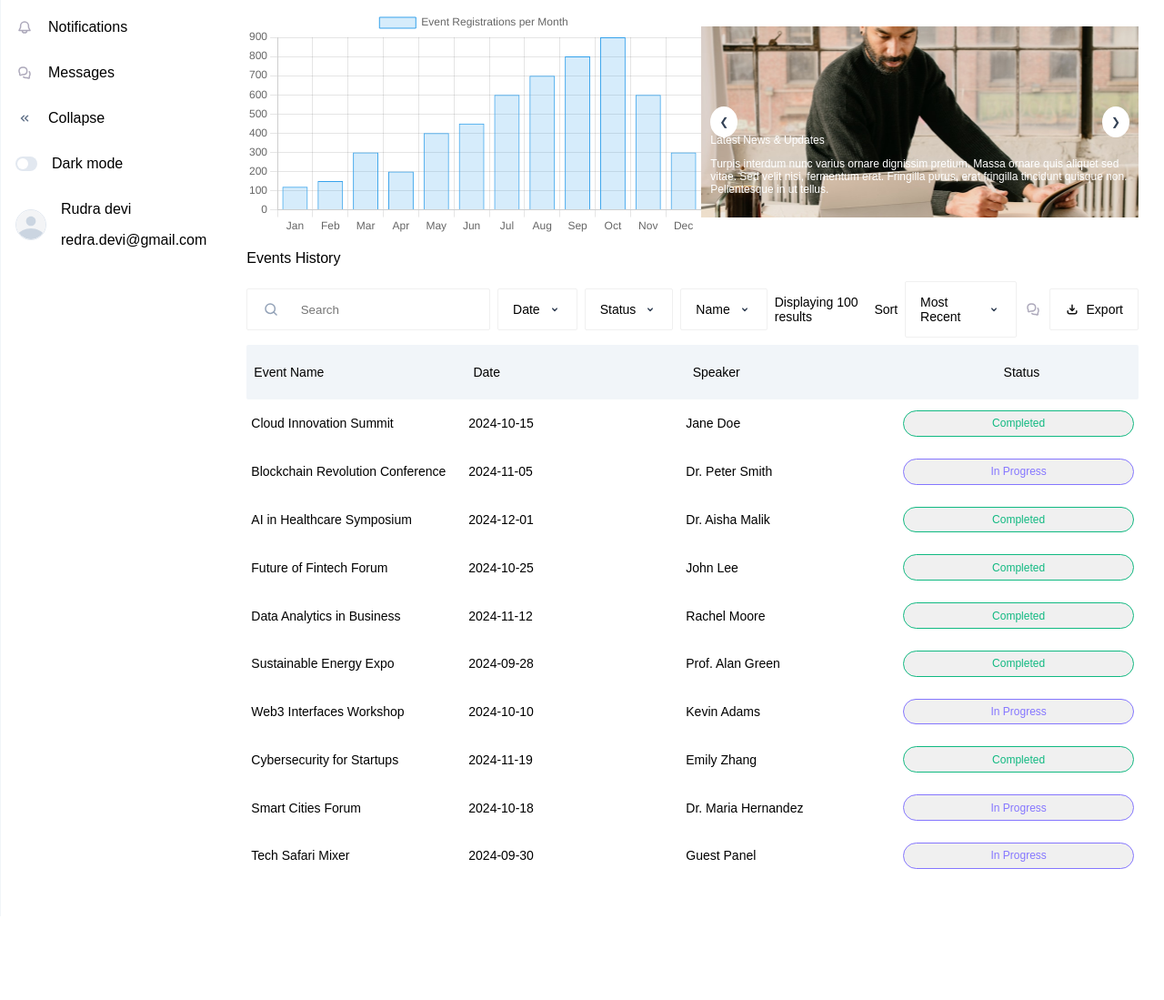
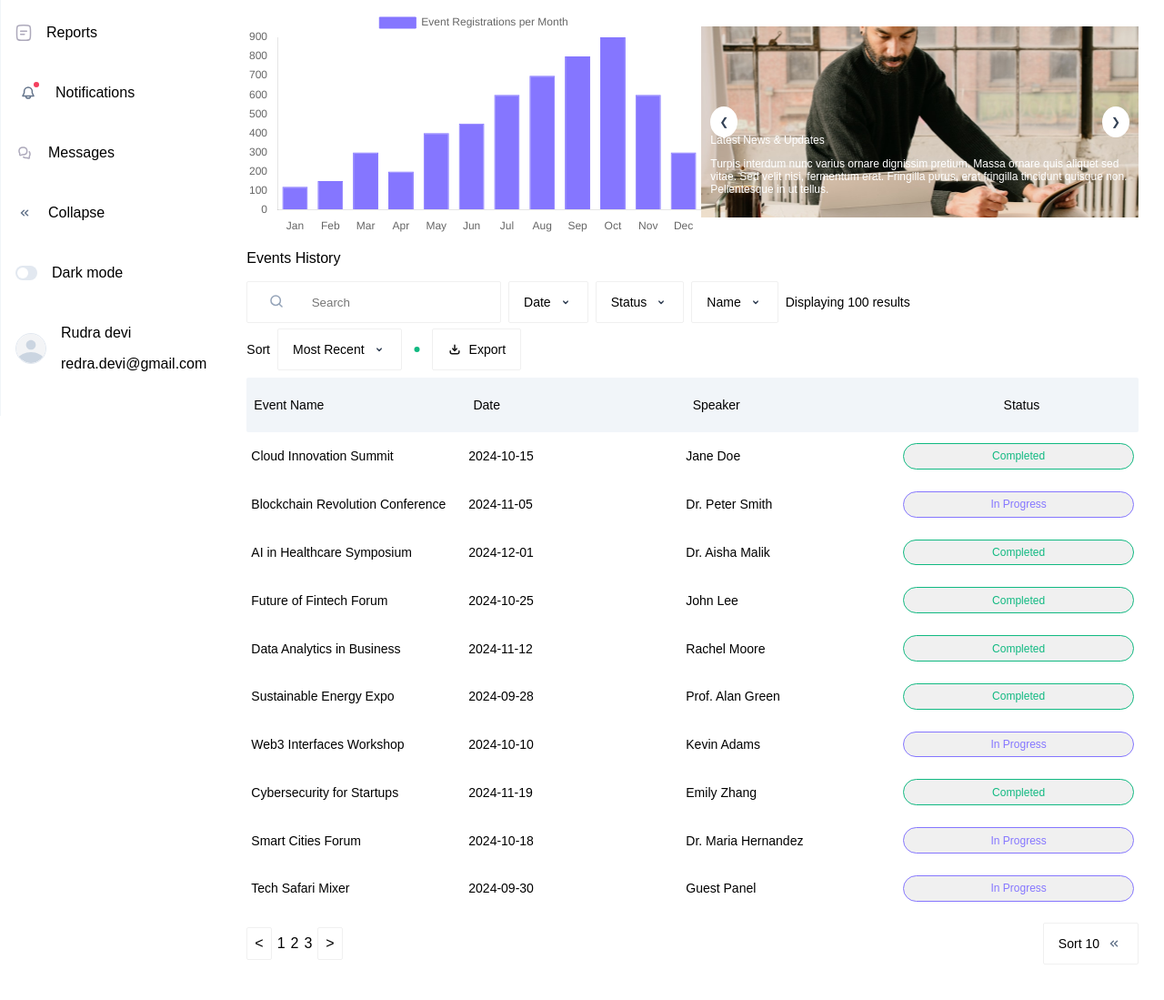
Before and after one commit to ikegwuonu/AlphaTwelve, a website: page index.html in a window 1280 px wide. Shown: the part 271-1370 px from the top of the page at 91% size. Before the commit the page ends 1278 px from the top, so only its background shows below. Drawn offline with nearby package versions, Linux system fonts and the light colour scheme.

Commit message:
second commit

```diff
--- a/dummy.js
+++ b/dummy.js
@@ -1,4 +1,4 @@
-const eventsData = [
+const mainData = [
     { eventName: "Cloud Innovation Summit", date: "2024-10-15", speaker: "Jane Doe", status: "Completed" },
     { eventName: "Blockchain Revolution Conference", date: "2024-11-05", speaker: "Dr. Peter Smith", status: "In Progress" },
     { eventName: "AI in Healthcare Symposium", date: "2024-12-01", speaker: "Dr. Aisha Malik", status: "Completed" },
@@ -66,8 +66,11 @@ function closeModal() {
     modal.style.display = "none";}
 }
 
-// Loop through the eventsData array
+function myFunction(eventsData){
+    data.textContent="";
+    // Loop through the eventsData array
 for (let i = 0; i < 10; i++) {
+
     const event = eventsData[i]; // Get the current event object
 
     // Create a new div for each event
@@ -95,8 +98,52 @@ for (let i = 0; i < 10; i++) {
     div.appendChild(p4);
 
     // Append the div to the data container
+
     data.appendChild(div);
 
     // Add event listener for the modal to open on click
     div.addEventListener('click', () => openModal(event.eventName, event.date, event.speaker, event.status));
-}
+};
+};
+
+const sortDate=document.querySelector('.sortDate');
+
+sortDate.addEventListener('click',()=>{
+
+   var eventsData=mainData.sort((a,b)=>new Date(a.date)-new Date(b.date));
+   return myFunction(eventsData);
+});
+const sortDate1=document.querySelector('.sortDate1');
+
+sortDate1.addEventListener('click',()=>{
+
+   var eventsData=mainData.sort((a,b)=>new Date(b.date)-new Date(a.date));
+   return myFunction(eventsData);
+});
+const sortStatus=document.getElementById('sortStatus');
+
+sortStatus.addEventListener('click',()=>{
+
+    var eventsData= mainData.sort((a,b)=>a.status.localeCompare(b.status));
+    return myFunction(eventsData);
+    console.log('out');
+});
+const sortName=document.getElementById('sortName');
+
+sortName.addEventListener('click',()=>{
+    var eventsData=mainData.sort((a,b)=>a.eventName.localeCompare(b.eventName));
+    return myFunction(eventsData);
+});
+formsubmit=document.getElementById('formsubmit');
+formsubmit.addEventListener('submit',function (event){
+    event.preventDefault();
+    const input=document.getElementById('input').value.toLowerCase();
+   var eventsData=mainData.filter((item)=>item.eventName.toLowerCase().includes(input));
+   return myFunction(eventsData);
+
+})
+// function fiiter(){
+//     const input=document.getElementById('input').value;
+//    var eventsData=mainData.filter((item)=>item.eventName==input);
+//    return myFunction(eventsData);
+// };
--- a/index.html
+++ b/index.html
@@ -7,8 +7,9 @@
     <link rel="stylesheet" href="style.css" />
     <script src="https://cdn.jsdelivr.net/npm/chart.js"></script>
 
+
   </head>
-  <body>
+  <body onload="myFunction(mainData)">
     <div class="container">
       <nav class="sidebar">
         <div class="logo"><img src="images/Logo.svg" alt="icon" /></div>
@@ -39,7 +40,7 @@
           </li>
           <li class="">
             <a href="#" class="go">
-              <img src="images/bell (1).svg" alt="icon" />
+              <img src="images/Nav Item.svg" alt="icon" />
               <p class="go">Notifications</p>
             </a>
           </li>
@@ -78,6 +79,7 @@
       <main class="main-content">
         <header>
           <p>Welcome! Here’s your summary</p>
+          <img class="none" src="images/solar_hamburger-menu-broken.svg" alt="icon">
 
         </header>
         <div class="overview-cards">
@@ -139,20 +141,20 @@
             <p>Events History</p>
             <div class=" wrap">
                 <div class="flex">
-                    <form action="" class="flex pad">
-                        <img src="images/search.svg" alt="icon">
-                        <input type="text" placeholder="Search">
+                    <form action="" id="formsubmit" class="flex pad">
+                        <button type="submit"><img src="images/search.svg" alt="icon" ></button>
+                        <input type="text" placeholder="Search" id="input">
 
                     </form>
-                    <div class="flex pad">
+                    <div class="flex pad sortDate">
                         <p>Date</p>
                         <img src="images/chevron-down.svg" alt="icon">
                     </div>
-                    <div class="flex pad">
+                    <div class="flex pad" id="sortStatus">
                         <p>Status</p>
                         <img src="images/chevron-down.svg" alt="icon">
                     </div>
-                    <div class="flex pad">
+                    <div class="flex pad" id="sortName">
                         <p>Name</p>
                         <img src="images/chevron-down.svg" alt="icon">
                     </div>
@@ -160,11 +162,11 @@
                 </div>
                 <div class="flex">
                     <p>Sort</p>
-                <div class="flex pad">
+                <div class="flex pad sortDate1">
                     <p>Most Recent</p>
                     <img src="images/chevron-down.svg" alt="icon">
                 </div>
-                <img src="images/double-chat-bubble.svg" alt="icon">
+                <img src="images/Status Dot.svg" alt="icon">
                 <div class="flex pad">
 
                     <img src="images/download.svg" alt="icon">
@@ -182,6 +184,20 @@
             </div>
             <div class="data"></div>
 
+            <div class="pagination">
+                <div >
+                    <p class="pad" style="padding: 0.5rem;"><</p>
+                    <p>1</p>
+                    <p>2</p>
+                    <p>3</p>
+                    <p class="pad" style="padding: 0.5rem;">></p>
+                </div>
+                <div class="pad flex">
+                    <p>Sort 10</p>
+                    <img src="images/double-chevron-left.svg" alt="">
+
+                </div>
+            </div>
         </div>
 
 
--- a/script.js
+++ b/script.js
@@ -7,8 +7,8 @@ const eventChart = new Chart(ctx, {
         datasets: [{
             label: 'Event Registrations per Month',
             data: [120, 150, 300, 200, 400, 450, 600, 700, 800, 900, 600, 300],
-            backgroundColor: 'rgba(54, 162, 235, 0.2)',
-            borderColor: 'rgba(54, 162, 235, 1)',
+            backgroundColor: '#8576FF',
+            borderColor: '#8576FF',
             borderWidth: 1,
 
         }]
@@ -18,7 +18,15 @@ const eventChart = new Chart(ctx, {
         maintainAspectRatio: false,
         scales: {
             y: {
-                beginAtZero: true
+                beginAtZero: true,
+                grid:{
+                    color:'white'
+                }
+            },
+            x:{
+                grid:{
+                    color:'white'
+                }
             }
         }
     }
@@ -117,3 +125,11 @@ document.getElementById("darkModeToggle").addEventListener("click", () => {
 //         closeModal();
 //     }
 // };
+const none=document.querySelector('.none');
+
+none.addEventListener('click',()=>{
+    const sidebar=document.querySelector('.sidebar');
+    sidebar.classList.toggle("show")
+
+
+});
--- a/style.css
+++ b/style.css
@@ -32,16 +32,17 @@ body {
 
 .container {
     display: flex;
-
+   position: relative;
 }
 
 .sidebar {
-    width: fit-content;
+
     background-color: #fff;
     transition: width 0.3s;
     padding: 0.5rem;
     border-left: 0.0625rem solid var(--border);
 
+    height: 100%;
 }
 
 .sidebar.collapsed {
@@ -58,7 +59,7 @@ body {
 
 .nav-links li {
     margin: 0;
-    padding: 0 0.5rem;
+    padding:  0.5rem;
 
 }
 .nav-links li a{
@@ -214,6 +215,10 @@ header {
     border-radius: 0.125rem;
 
 }
+.pad:hover{
+    background-color:var(--border2);
+    cursor: pointer;
+}
 .pad img{
     cursor: pointer;
 }
@@ -221,6 +226,7 @@ input{
     background: inherit;
     border: none;
     padding: 0.9rem;
+    outline: none;
 }
 .table-head{
     display: flex;align-items: center;
@@ -244,6 +250,17 @@ input{
 .wrap{
     display: flex;
     align-items: center;gap: 6px;
+    flex-wrap: wrap;
+}
+.wrap>:first-child{
+    flex-wrap: wrap;
+}
+.data{
+    transition: all ease-in-out 2s;
+}
+form button{
+    border: none;
+    background-color: inherit;
 }
 .row{
     display: flex;
@@ -251,6 +268,7 @@ input{
     justify-content: space-between;
     cursor: pointer;
     padding: 0 0.3125rem;
+    transition: transform 0.6s;
 }
 .row:hover{
     background-color: var(--border);
@@ -274,12 +292,15 @@ input{
     border:0.0625rem solid var(--green) !important;
 
 }
+.none{
+    display: none;
+}
 .disappear>:last-child{
     display: none;
 }
 .disappear{
     width: fit-content;
-    padding: 1rem;
+   padding: 0.5rem;
 }
 .disappear img{
     width: 1.5625rem;
@@ -363,6 +384,18 @@ input{
     cursor: pointer;
 }
 
+.pagination{
+    display: flex;
+    align-items: center;
+    flex-wrap: wrap;
+    justify-content: space-between;
+}
+.pagination div{
+    display: flex;
+    align-items: center;
+    gap: 6px;
+}
+
 /* Dark Mode */
 .dark-mode {
     background-color: #1e1e1e;
@@ -378,21 +411,28 @@ input{
 }
 @media(max-width:1200px){
     .sidebar{
-       transform:translateX( -100%) ;
+       /* transform:translateX( -100%) ; */
+
+
+       top: 0px;
+       left: 0px;
        display: none;
+    }
+     .show{
+        display: block !important;
+        transition: transform  3s;
     }
     .main-content{
        overflow: hidden;
     }
-    .graph{
-
+    .none{
+        display: block;
+        cursor: pointer;
     }
 
-    .wrap{
-        flex-direction: column;
 
-    }
 }
+
 @media(max-width:900px){
     .graph{
         grid-template-columns: 1fr;
@@ -400,4 +440,12 @@ input{
     .carousel{
         height: 30rem;
     }
+
 }
+@media(max-width:500px){
+    .wrap>:first-child>.pad{
+        width: 100%;
+
+        justify-content: center;
+    }
+}
```
